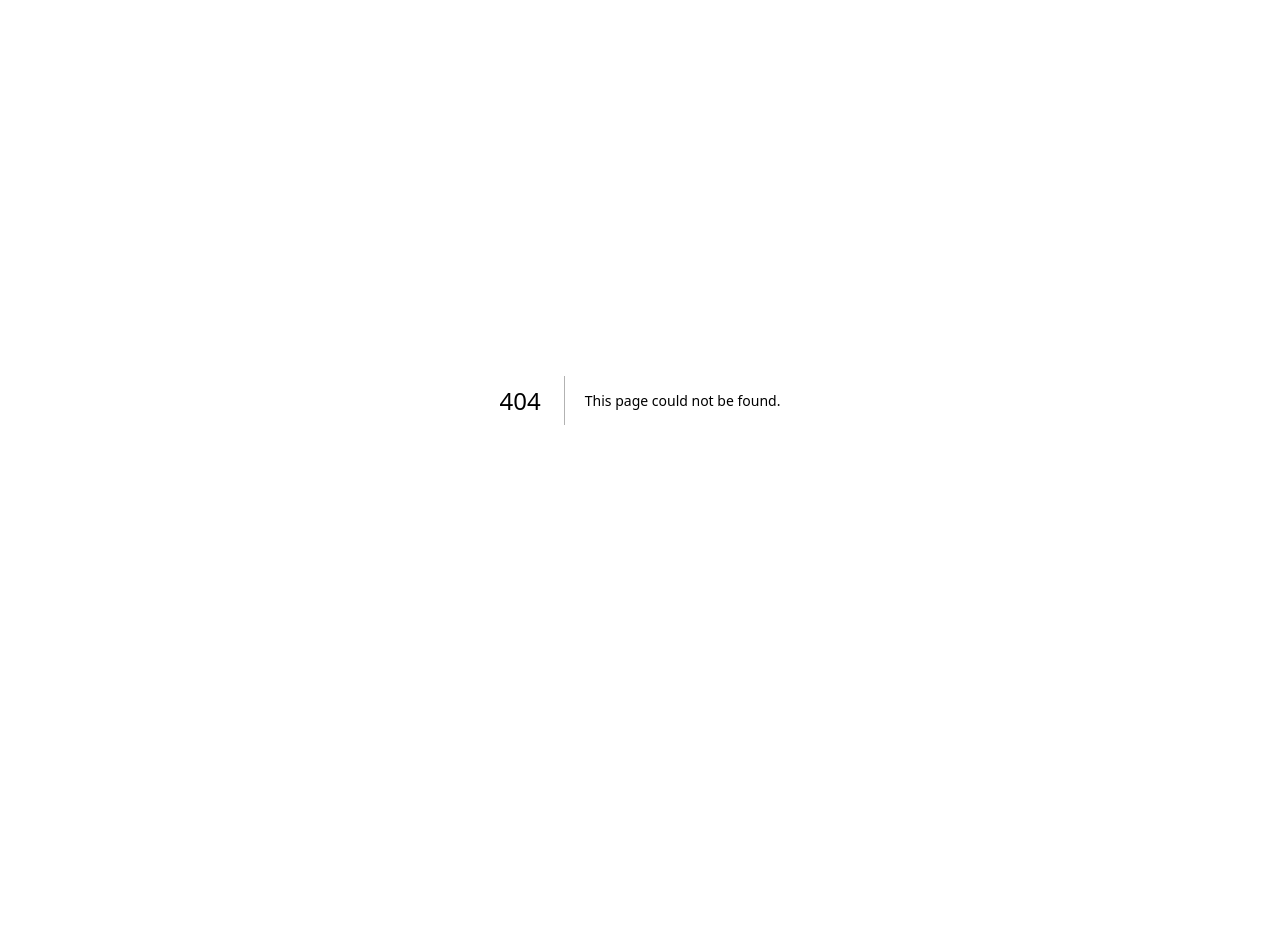
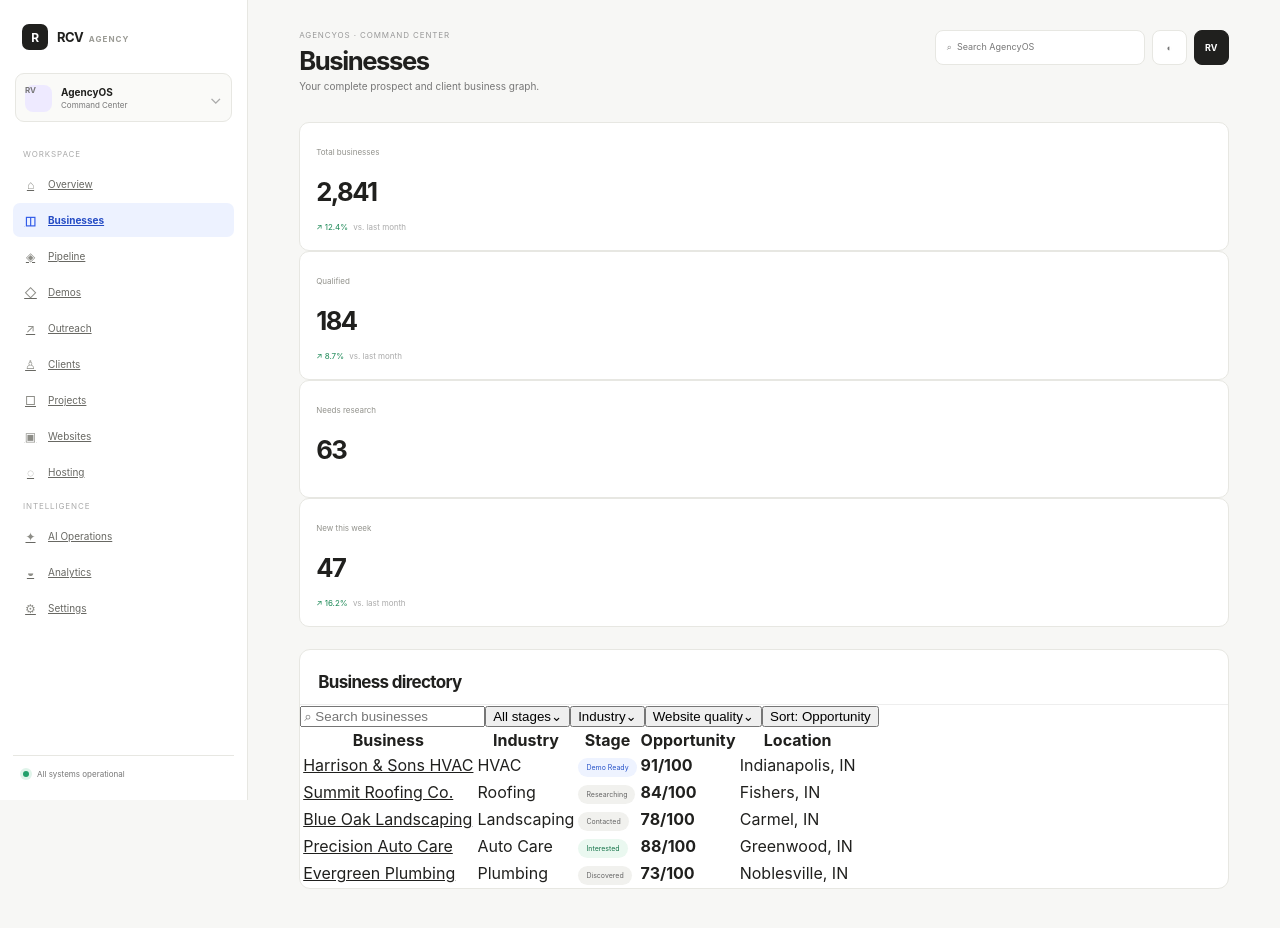
Before and after one commit to rcarvierling-ship-it/AgencyOS, a Next.js app in the folder apps/web/: page /admin/businesses in a window 1280 px wide. Before the commit this address had no page. Shown: the top 928 px of the page. Before the commit the page ends 800 px from the top, so only its background shows below. Built offline with nearby package versions, Linux system fonts and the light colour scheme.

Commit message:
Build admin businesses directory

```diff
--- /dev/null
+++ b/apps/web/app/admin/businesses/page.tsx
@@ -0,0 +1,4 @@
+import Link from 'next/link'
+import { AdminShell, Card, Pill, Stat } from '../AdminShell'
+const businesses=[['Harrison & Sons HVAC','Indianapolis, IN','HVAC','Demo Ready','91'],['Summit Roofing Co.','Fishers, IN','Roofing','Researching','84'],['Blue Oak Landscaping','Carmel, IN','Landscaping','Contacted','78'],['Precision Auto Care','Greenwood, IN','Auto Care','Interested','88'],['Evergreen Plumbing','Noblesville, IN','Plumbing','Discovered','73']]
+export default function Businesses(){return <AdminShell active="Businesses" title="Businesses" subtitle="Your complete prospect and client business graph."><div className="stats"><Stat label="Total businesses" value="2,841" delta="12.4%"/><Stat label="Qualified" value="184" delta="8.7%"/><Stat label="Needs research" value="63"/><Stat label="New this week" value="47" delta="16.2%"/></div><Card title="Business directory"><div className="filters"><input className="filter" placeholder="⌕ Search businesses"/><button className="filter">All stages⌄</button><button className="filter">Industry⌄</button><button className="filter">Website quality⌄</button><button className="filter">Sort: Opportunity</button></div><table className="table"><thead><tr><th>Business</th><th>Industry</th><th>Stage</th><th>Opportunity</th><th>Location</th></tr></thead><tbody>{businesses.map(([name,loc,industry,stage,score])=><tr key={name}><td><Link href={`/admin/businesses/${name.toLowerCase().replace(/[^a-z0-9]+/g,'-')}`}>{name}</Link></td><td>{industry}</td><td><Pill tone={stage==='Interested'?'green':stage==='Demo Ready'?'blue':'neutral'}>{stage}</Pill></td><td><b>{score}/100</b></td><td>{loc}</td></tr>)}</tbody></table></Card></AdminShell>}
```
